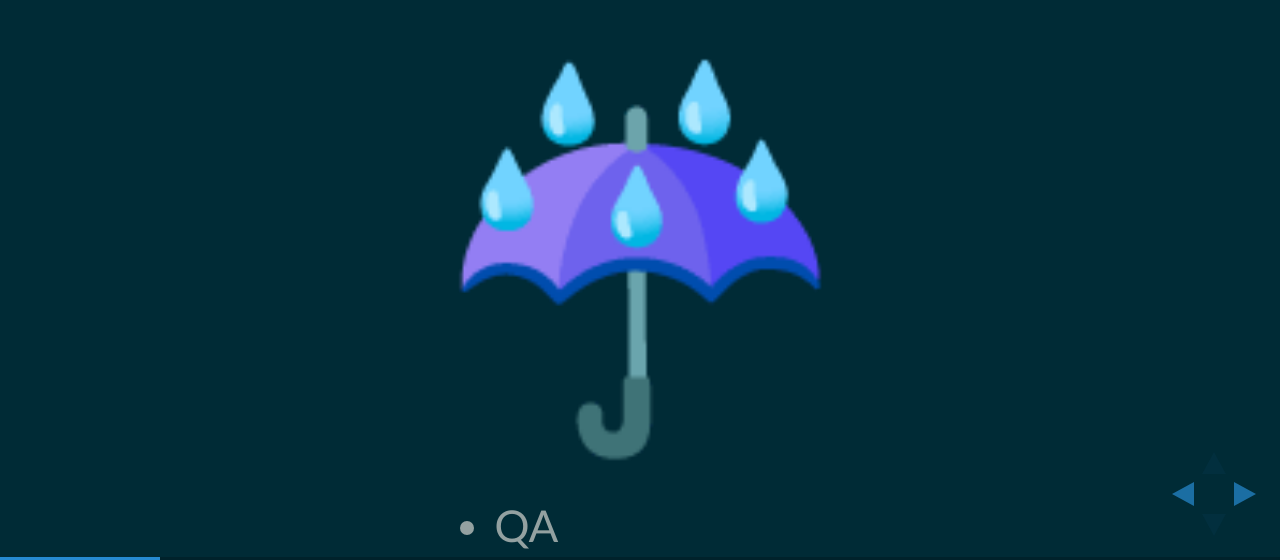
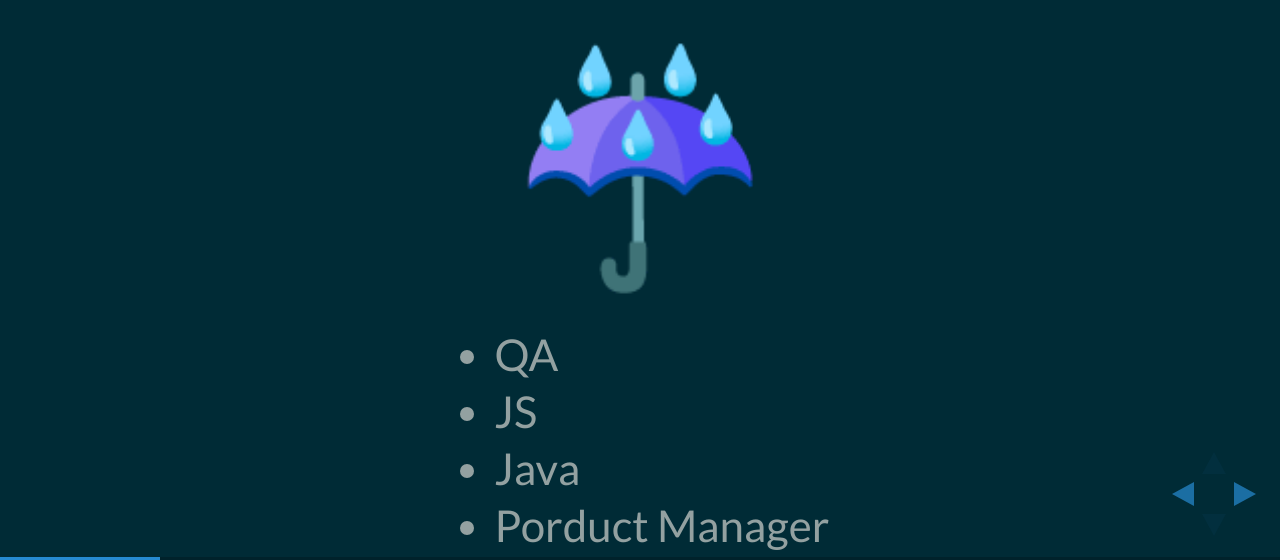
Before and after one commit to TaiaGotsk/presentation-reveal.js, a website: page index.html in a window 1280 px wide. Both pictures are taken after a click on the button 1251 px from the left and 734 px from the top of the page. Shown: the part 240-800 px from the top of the page. Drawn offline with Linux system fonts and the light colour scheme.

Commit message:
second slide

```diff
--- a/index.html
+++ b/index.html
@@ -34,7 +34,7 @@
 				</section>
 				<section>
 					<h1>meetrics</h1>
-          <p style="font-size: 8em">&#x2614;</p>
+          <p style="font-size: 5em">&#x2614;</p>
 					<ul>
 						<li>QA</li>
 						<li>JS</li>
```
